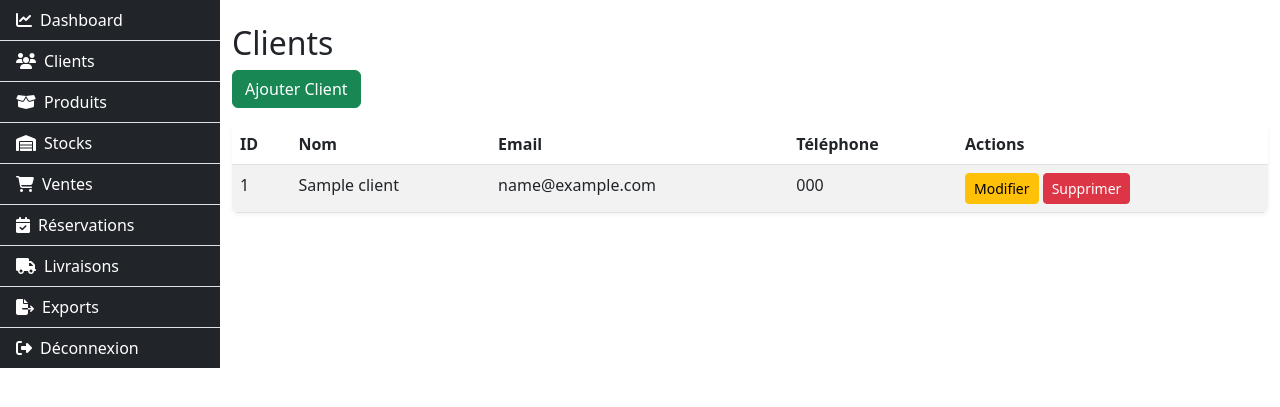
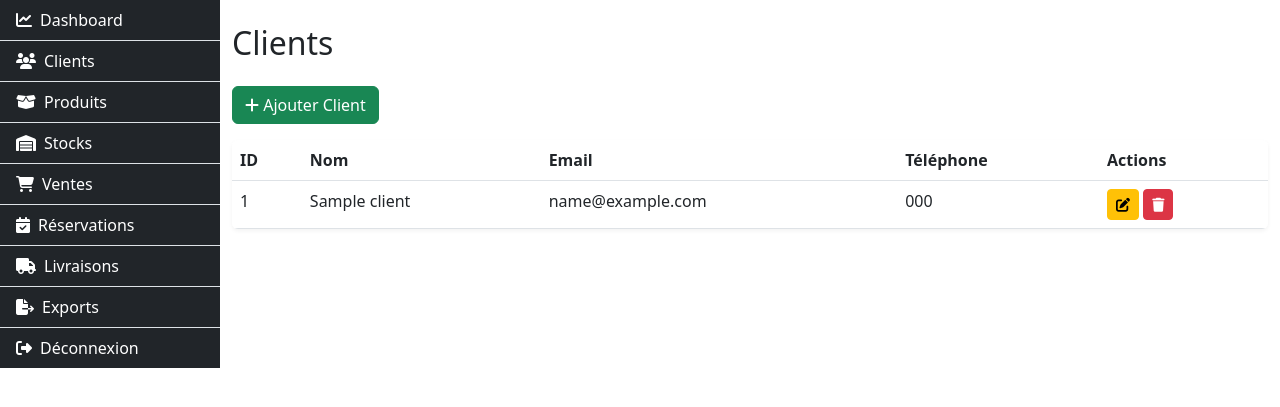
Before and after one commit to tino669244/Ruine-Comptable, a Python web app: template templates/clients.html in a window 1280 px wide. Shown: the part 57-464 px from the top of the page. Run offline with Jinja, Linux system fonts and the light colour scheme; the template is opened without the code that fills it: most values are stand-ins (such as "Sample title", 1, 10 or a date in 2020).

Commit message:
Update clients.html

```diff
--- a/templates/clients.html
+++ b/templates/clients.html
@@ -1,28 +1,69 @@
 {% extends "base.html" %}
 {% block content %}
-<h2>Clients</h2>
-<a href="{{ url_for('clients.add_client') }}" class="btn btn-success mb-3">Ajouter Client</a>
-<table class="table table-striped">
+<h2 class="mb-4">Clients</h2>
+
+<button class="btn btn-success mb-3" data-bs-toggle="modal" data-bs-target="#addClientModal">
+  <i class="fa fa-plus"></i> Ajouter Client
+</button>
+
+<table class="table table-hover">
   <thead>
     <tr>
-            <th>ID</th><th>Nom</th><th>Email</th><th>Téléphone</th><th>Actions</th>
+      <th>ID</th>
+      <th>Nom</th>
+      <th>Email</th>
+      <th>Téléphone</th>
+      <th>Actions</th>
     </tr>
   </thead>
   <tbody>
     {% for client in clients %}
     <tr>
       <td>{{ client.id }}</td>
-            <td>{{ client.name }}</td>
+      <td>{{ client.nom }}</td>
       <td>{{ client.email }}</td>
-            <td>{{ client.phone }}</td>
+      <td>{{ client.telephone }}</td>
       <td>
-                <a href="{{ url_for('clients.edit_client', client_id=client.id) }}" class="btn btn-warning btn-sm">Modifier</a>
-                <form method="post" action="{{ url_for('clients.delete_client', client_id=client.id) }}" style="display:inline">
-                    <button class="btn btn-danger btn-sm" onclick="return confirm('Supprimer ce client ?')">Supprimer</button>
-                </form>
+        <a href="{{ url_for('clients.edit_client', id=client.id) }}" class="btn btn-warning btn-sm">
+          <i class="fa fa-edit"></i>
+        </a>
+        <a href="{{ url_for('clients.delete_client', id=client.id) }}" class="btn btn-danger btn-sm"
+           onclick="return confirm('Supprimer ce client ?')">
+          <i class="fa fa-trash"></i>
+        </a>
       </td>
     </tr>
     {% endfor %}
   </tbody>
 </table>
+
+<!-- Modal Ajout -->
+<div class="modal fade" id="addClientModal" tabindex="-1" aria-hidden="true">
+  <div class="modal-dialog">
+    <form method="post" action="{{ url_for('clients.add_client') }}" class="modal-content">
+      <div class="modal-header">
+        <h5 class="modal-title">Ajouter Client</h5>
+        <button type="button" class="btn-close" data-bs-dismiss="modal"></button>
+      </div>
+      <div class="modal-body">
+        <div class="mb-3">
+          <label class="form-label">Nom</label>
+          <input type="text" name="nom" class="form-control" required>
+        </div>
+        <div class="mb-3">
+          <label class="form-label">Email</label>
+          <input type="email" name="email" class="form-control">
+        </div>
+        <div class="mb-3">
+          <label class="form-label">Téléphone</label>
+          <input type="text" name="telephone" class="form-control">
+        </div>
+      </div>
+      <div class="modal-footer">
+        <button class="btn btn-secondary" data-bs-dismiss="modal">Annuler</button>
+        <button class="btn btn-success">Enregistrer</button>
+      </div>
+    </form>
+  </div>
+</div>
 {% endblock %}
```
Lines whose indentation alone changed are shown as unchanged.
